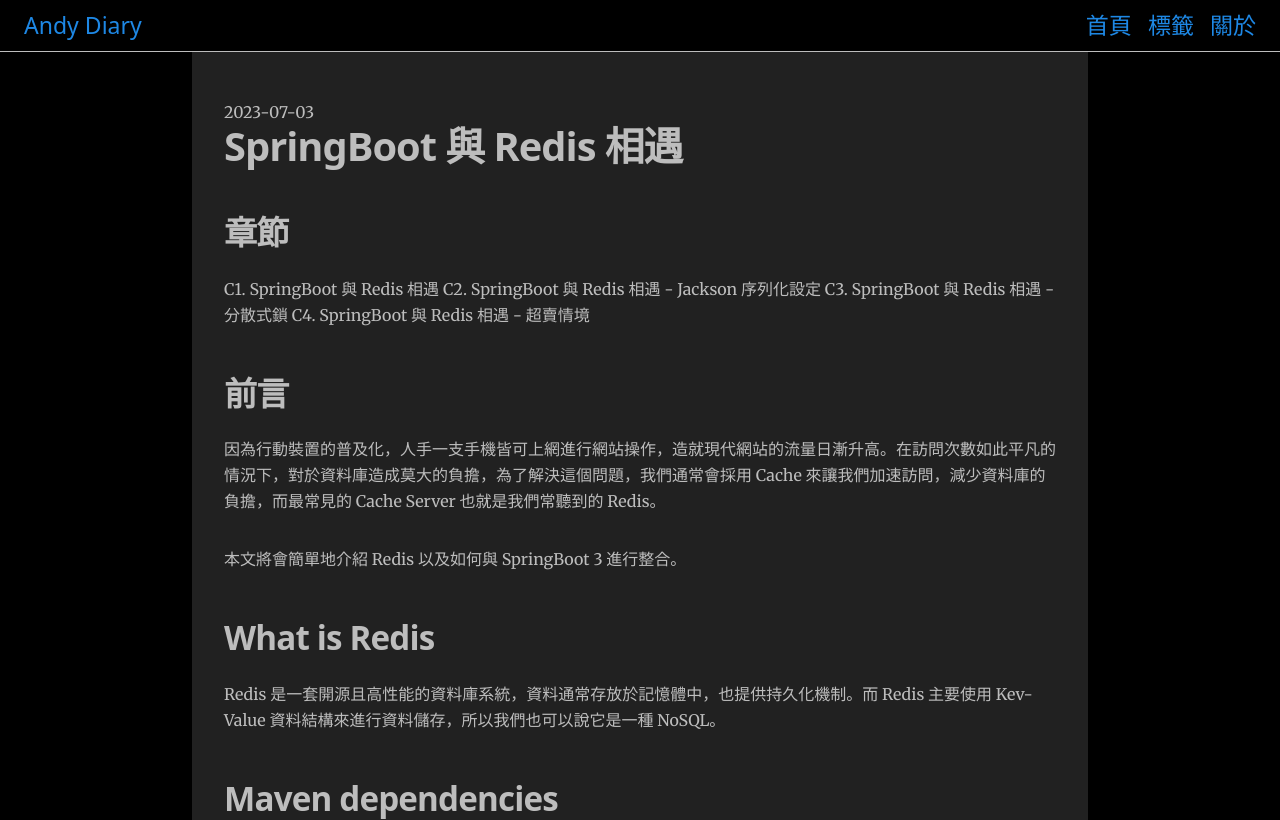
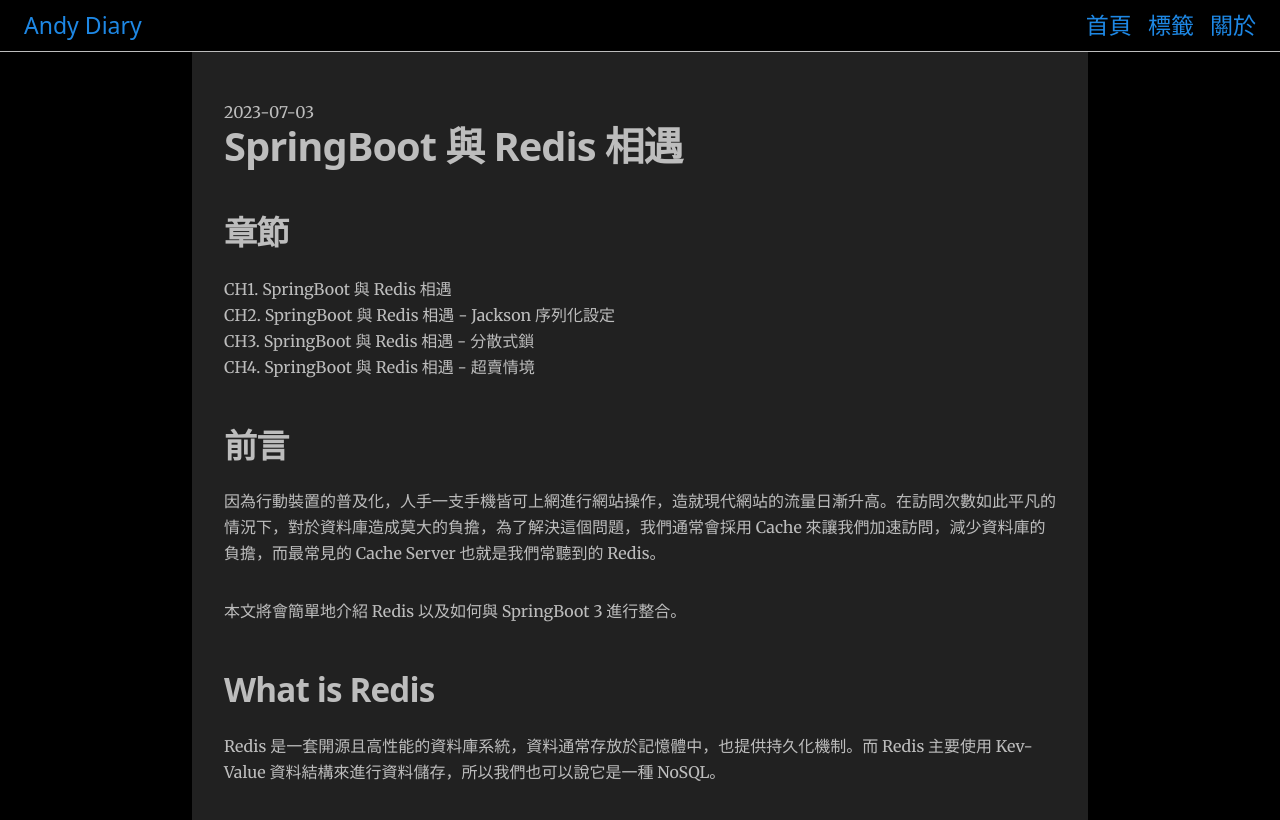
Before and after one commit to Kuan-Wei-Kuo/andydiary.github.io, a Gatsby site: page /redis/redis-01/ in a window 1280 px wide. Shown: the top 820 px of the page. Built offline with nearby package versions, Linux system fonts and the light colour scheme; Gatsby itself is replaced by a stand-in of ours; some packages are replaced by stand-ins of ours.

Commit message:
update page

```diff
--- a/content/blog/redis/redis-01/index.md
+++ b/content/blog/redis/redis-01/index.md
@@ -5,10 +5,10 @@ tags: ['SpringBoot','Redis']
 ---
 
 ## 章節
-C1. SpringBoot 與 Redis 相遇
-C2. SpringBoot 與 Redis 相遇 - Jackson 序列化設定
-C3. SpringBoot 與 Redis 相遇 - 分散式鎖
-C4. SpringBoot 與 Redis 相遇 - 超賣情境
+CH1. SpringBoot 與 Redis 相遇<br>
+CH2. SpringBoot 與 Redis 相遇 - Jackson 序列化設定<br>
+CH3. SpringBoot 與 Redis 相遇 - 分散式鎖<br>
+CH4. SpringBoot 與 Redis 相遇 - 超賣情境
 
 ## 前言
 因為行動裝置的普及化，人手一支手機皆可上網進行網站操作，造就現代網站的流量日漸升高。在訪問次數如此平凡的情況下，對於資料庫造成莫大的負擔，為了解決這個問題，我們通常會採用 Cache 來讓我們加速訪問，減少資料庫的負擔，而最常見的 Cache Server 也就是我們常聽到的 Redis。
```
